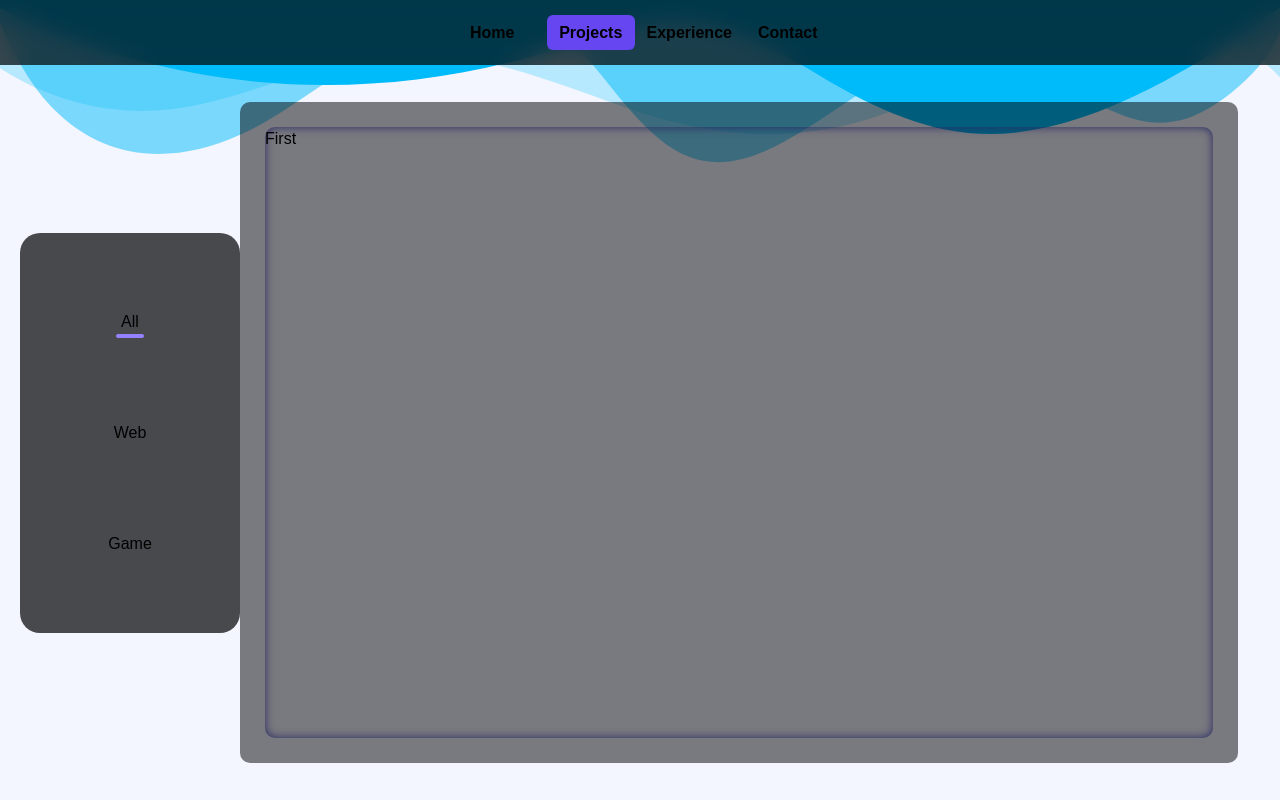
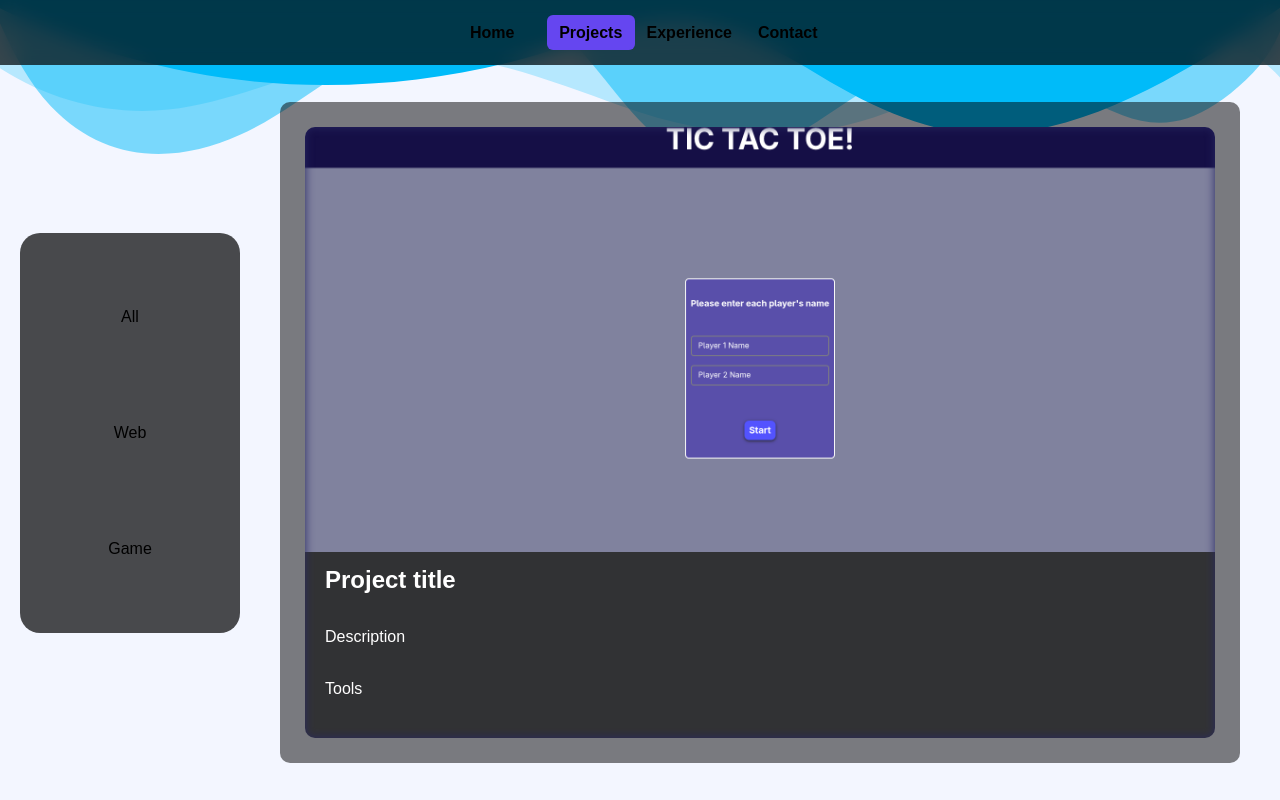
Before and after one commit to xobett/xobett-developer-portfolio, a React (Vite) app: page /projects in a window 1280 px wide. Built offline with nearby package versions, Linux system fonts and the light colour scheme.

Commit message:
add: projects description and img layouts

```diff
--- a/src/components/Projects/Projects.css
+++ b/src/components/Projects/Projects.css
@@ -2,6 +2,7 @@
   height: 100%;
   display: grid;
   grid-template-columns: max(240px, 16%) 1fr;
+  gap: 40px;
 }
 
 .project-selection-container {
@@ -11,11 +12,10 @@
 }
 
 .project-selection-container ul {
-  padding-block: 30px;
   display: flex;
   flex-direction: column;
   justify-content: space-evenly;
-  gap: 40px;
+  gap: 20px;
 
   margin-left: 20px;
   background-color: var(--clr-transparent-black);
@@ -26,19 +26,15 @@
   overflow: auto;
 }
 
-.project-selection-container a {
+.project-selection-container span {
   position: relative;
 }
 
-.project-selection-container a.active::before {
-  content: "";
-  background-color: var(--clr-soft-periwinkle);
-  width: calc(100% + 10px);
-  left: -5px;
-  bottom: -8px;
-  height: 4px;
-  position: absolute;
-  border-radius: 10px;
+.project-selection-container li.active span::after {
+}
+
+.project-selection-container li:hover {
+  cursor: pointer;
 }
 
 .projects-container {
@@ -65,10 +61,49 @@
   overflow: auto;
   grid-auto-rows: 100%;
   border-radius: 10px;
+
+  position: relative;
+}
+
+.grid-container::after {
+  position: absolute;
+  top: 0;
+  content: "";
+  width: 100%;
+  height: 100%;
   box-shadow: inset 0px 0px 10px rgb(40, 40, 99);
+
+  pointer-events: none;
 }
 
 .project {
   color: #000;
   border-radius: 10px;
+  position: relative;
+  display: flex;
+  flex-direction: column;
 }
+
+.project > .img-container {
+  flex-grow: 1;
+  overflow: hidden;
+  position: relative;
+}
+
+.img-container img {
+  height: 100%;
+  width: 100%;
+  top: 0;
+  left: 0;
+
+  object-fit: cover;
+}
+
+.project > .description {
+  padding: 10px 20px;
+  color: white;
+  height: 200px;
+  width: 100%;
+  background-color: rgba(0, 0, 0, 0.591);
+  display: grid;
+}
--- a/src/components/Projects/Projects.tsx
+++ b/src/components/Projects/Projects.tsx
@@ -1,35 +1,81 @@
+import { useState } from "react";
 import "./Projects.css";
 
 export default function Projects() {
+  const [activeCategory, setActiveCategory] = useState<string>("All");
+  const categories = [{ label: "All" }, { label: "Web" }, { label: "Game" }];
+  const isActive = (term: string) => activeCategory === term;
   return (
     <div id="projects">
       <div className="project-selection-container">
         <ul>
-          <li>
-            <a className="active" href="#">
-              All
-            </a>
-          </li>
-          <li>
-            <a className="" href="#">
-              Web
-            </a>
-          </li>
-          <li>
-            <a className="" href="#">
-              Game
-            </a>
-          </li>
+          {categories.map((c, index) => (
+            <li
+              key={index}
+              className={`${isActive(c.label) ? "active" : ""}`}
+              onClick={() => setActiveCategory(c.label)}
+            >
+              <span>{c.label}</span>
+            </li>
+          ))}
         </ul>
       </div>
       <div className="projects-container">
         <div className="background">
-          <div className="grid-container">
-            <div className="project">First</div>
-            <div className="project">Second</div>
-            <div className="project">Third</div>
-            <div className="project">Fourth</div>
-          </div>
+          <ul className="grid-container">
+            <li className="project">
+              <div className="img-container">
+                <img
+                  src="/projects/web/tic-tac-toe.png"
+                  alt="Image of Tic Tac Toe project"
+                />
+              </div>
+              <div className="description">
+                <h2>Project title</h2>
+                <p>Description</p>
+                <p>Tools</p>
+              </div>
+            </li>
+            <li className="project">
+              <div className="img-container">
+                <img
+                  src="/projects/web/tic-tac-toe.png"
+                  alt="Image of Tic Tac Toe project"
+                />
+              </div>
+              <div className="description">
+                <h2>Project title</h2>
+                <p>Description</p>
+                <p>Tools</p>
+              </div>
+            </li>
+            <li className="project">
+              <div className="img-container">
+                <img
+                  src="/projects/web/tic-tac-toe.png"
+                  alt="Image of Tic Tac Toe project"
+                />
+              </div>
+              <div className="description">
+                <h2>Project title</h2>
+                <p>Description</p>
+                <p>Tools</p>
+              </div>
+            </li>
+            <li className="project">
+              <div className="img-container">
+                <img
+                  src="/projects/web/tic-tac-toe.png"
+                  alt="Image of Tic Tac Toe project"
+                />
+              </div>
+              <div className="description">
+                <h2>Tic Tac Toe</h2>
+                <p>Description</p>
+                <p>Tools</p>
+              </div>
+            </li>
+          </ul>
         </div>
       </div>
     </div>
--- a/src/components/Stack/Stack.tsx
+++ b/src/components/Stack/Stack.tsx
@@ -95,7 +95,7 @@ export default function Stack() {
           {stackButtons.map((st) => (
             <button
               key={st.stack}
-              className={`btn btn-banana ${isActive(st.stack) ? "active" : ""}`}
+              className={`btn ${isActive(st.stack) ? "active" : ""}`}
               onClick={() => setActiveStack(st.stack)}
               data-bckg-clr={st.backgroundColor}
             >
```
Also changed, not shown: public/projects/web/tic-tac-toe.png (added), src/components/ProjectCategory/ProjectCategory.tsx (added).
